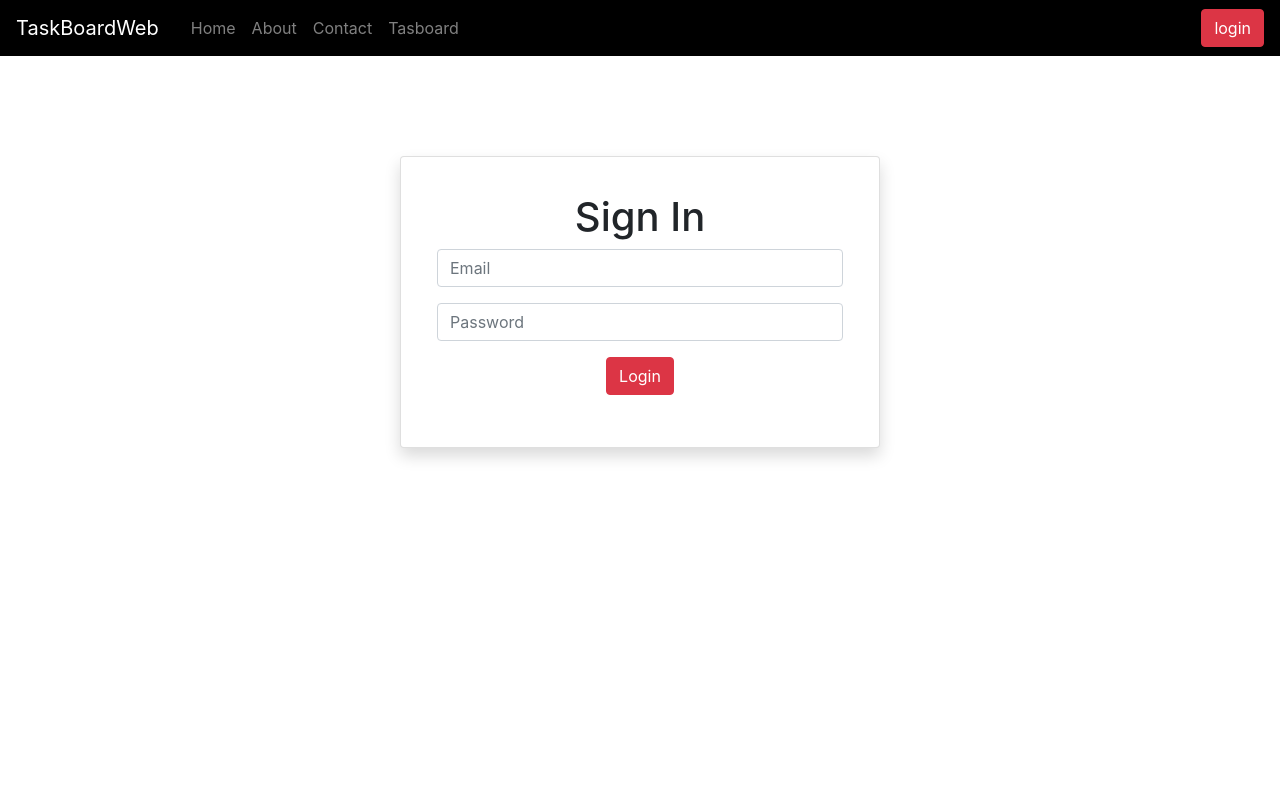
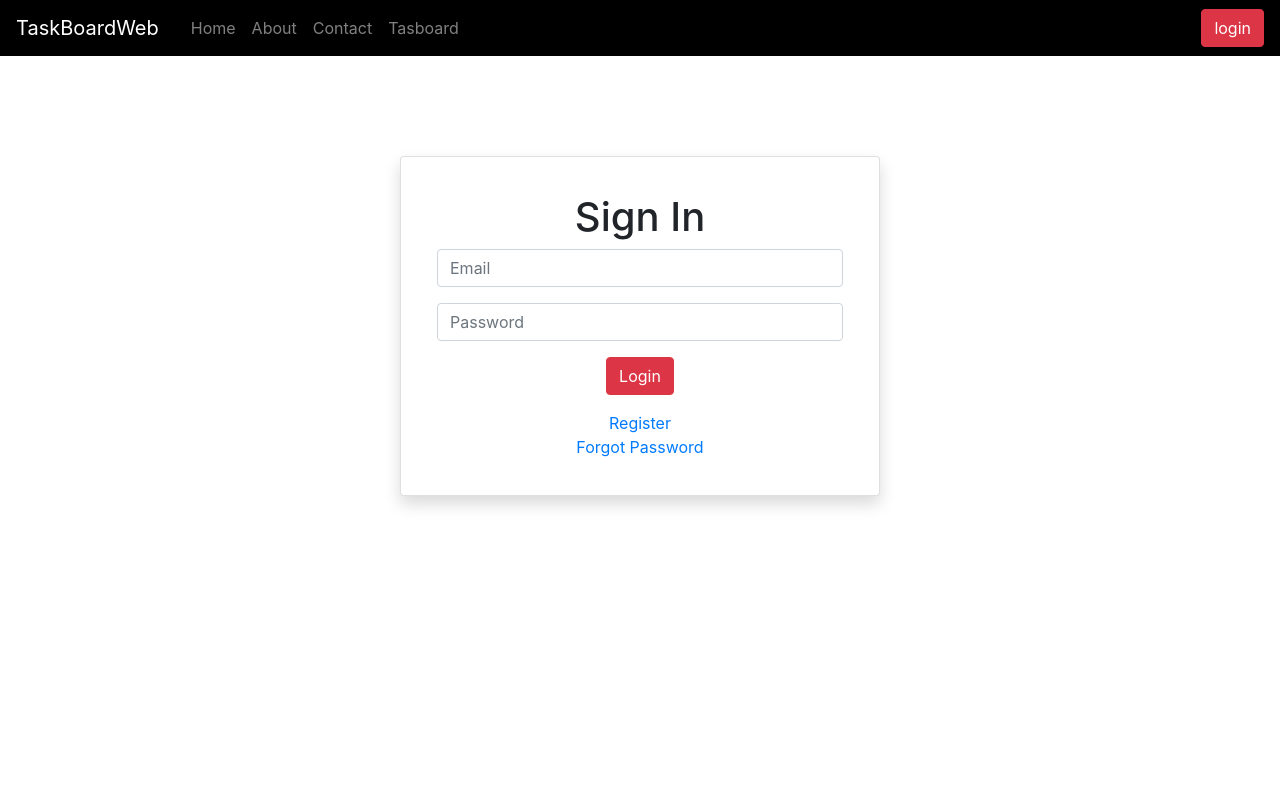
Before and after one commit to Marco0198/front_end_part_for_testing_project, a Vue app: page /login in a window 1280 px wide. Shown: the top 800 px of the page. Built offline with nearby package versions, Linux system fonts and the light colour scheme.

Commit message:
add register link

```diff
--- a/src/views/pages/auth/Login.vue
+++ b/src/views/pages/auth/Login.vue
@@ -32,7 +32,8 @@
                     <p>{{errors.errors.email[0]}}</p>
                 </div> -->
                 </div>
-
+                <router-link to="/register">Register</router-link><br>
+                <router-link to="/request_token">Forgot Password</router-link>
             </form>
 
         </base-form>
```
